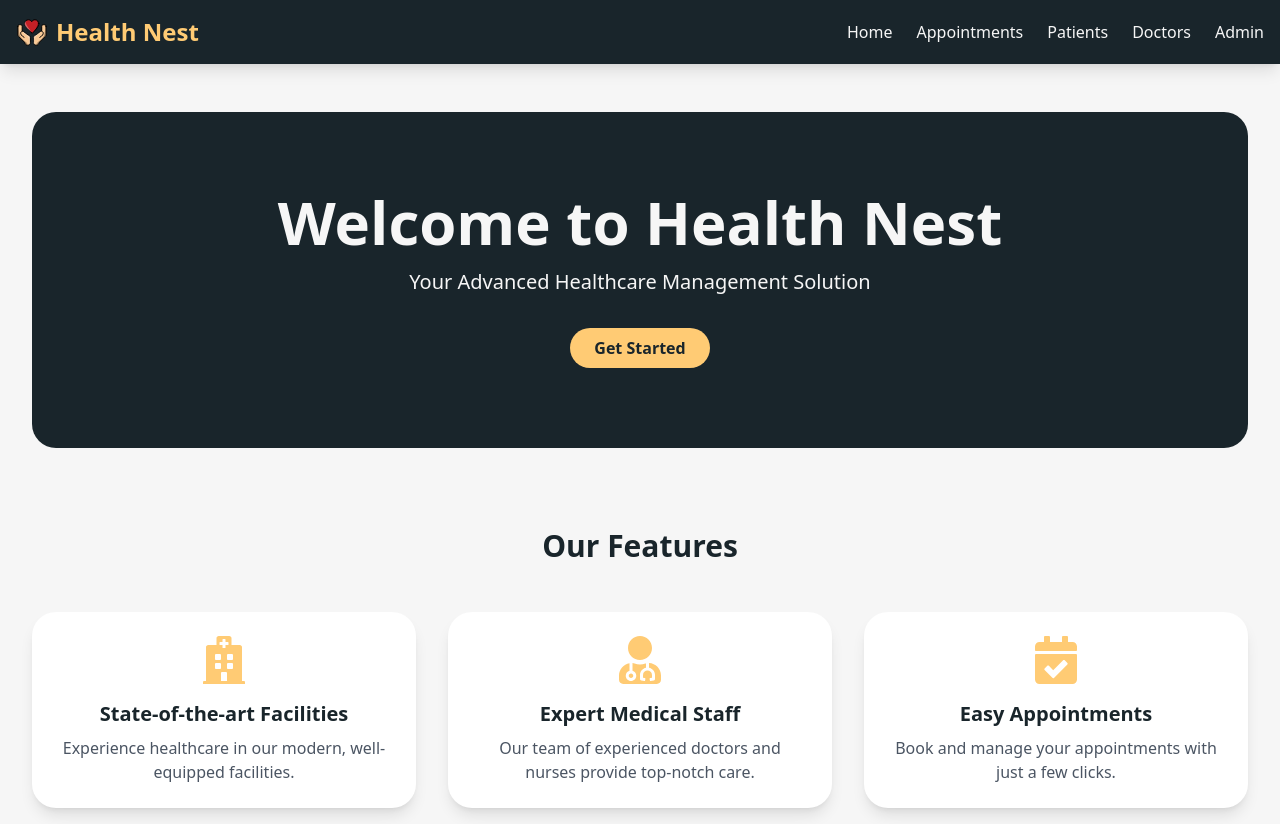
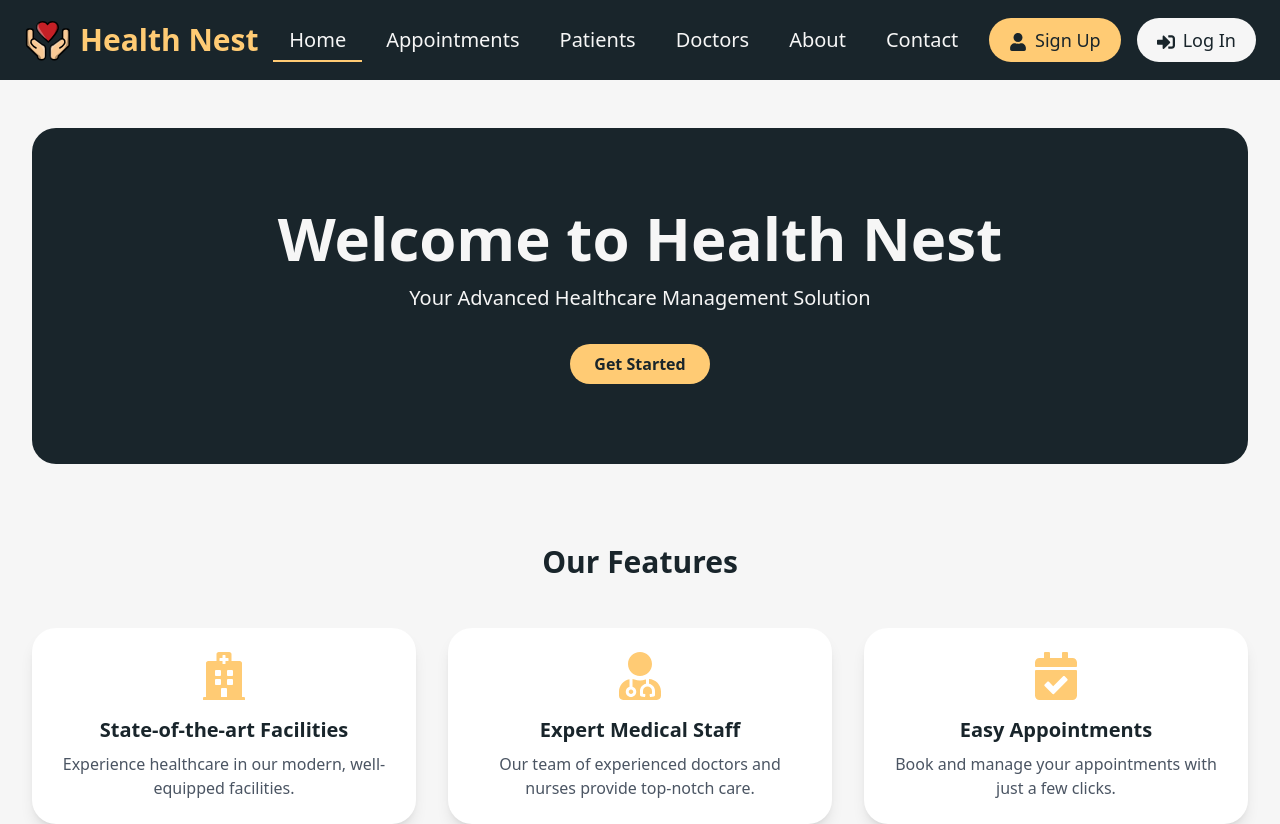
Before and after one commit to yazdanhaider/Hospital-Management, a React (Vite) app in the folder Frontend/: page / in a window 1280 px wide. Shown: the top 824 px of the page. Built offline with nearby package versions, Linux system fonts and the light colour scheme.

Commit message:
Enhanced header and added title

```diff
--- a/Frontend/src/components/Appointments.jsx
+++ b/Frontend/src/components/Appointments.jsx
@@ -78,10 +78,10 @@ const Appointments = () => {
 	);
 
 	return (
-		<div className="bg-light min-h-screen p-8">
-			<h1 className="text-4xl font-bold text-primary mb-8">Appointment Management</h1>
+		<div className="bg-light min-h-screen p-4 sm:p-8">
+			<h1 className="text-3xl sm:text-4xl font-bold text-primary mb-6 sm:mb-8">Appointment Management</h1>
 
-			<div className="mb-8 flex justify-between items-center">
+			<div className="mb-6 sm:mb-8 flex flex-col sm:flex-row justify-between items-center space-y-4 sm:space-y-0">
 				<motion.button
 					whileHover={{ scale: 1.05 }}
 					whileTap={{ scale: 0.95 }}
@@ -91,12 +91,12 @@ const Appointments = () => {
 					<FaCalendarPlus className="mr-2" />
 					{showForm ? 'Cancel' : 'New Appointment'}
 				</motion.button>
-				<div className="relative">
+				<div className="relative w-full sm:w-auto">
 					<FaSearch className="absolute left-3 top-1/2 transform -translate-y-1/2 text-gray-400" />
 					<input
 						type="text"
 						placeholder="Search appointments..."
-						className="pl-10 pr-4 py-2 border border-gray-300 rounded-full focus:outline-none focus:ring-2 focus:ring-accent"
+						className="w-full sm:w-64 pl-10 pr-4 py-2 border border-gray-300 rounded-full focus:outline-none focus:ring-2 focus:ring-accent"
 						value={searchTerm}
 						onChange={(e) => setSearchTerm(e.target.value)}
 					/>
--- a/Frontend/src/components/Header.jsx
+++ b/Frontend/src/components/Header.jsx
@@ -1,66 +1,114 @@
-import { useState } from "react";
-import { Link } from "react-router-dom";
-import { useMediaQuery } from "../hooks/useMediaQuery";
-import { FaBars, FaTimes } from 'react-icons/fa';
+import { useState, useEffect } from "react";
+import { Link, useLocation } from "react-router-dom";
+import { motion, AnimatePresence } from 'framer-motion';
+import { FaUser, FaSignInAlt, FaBars, FaTimes } from 'react-icons/fa';
 import Logo from '../assets/logo.svg';
 
 const Header = () => {
-    const isTablet = useMediaQuery("only screen and (max-width: 768px)");
     const [isMenuOpen, setIsMenuOpen] = useState(false);
+    const [activeItem, setActiveItem] = useState('/');
+    const location = useLocation();
 
-    const toggleMenu = () => {
-        setIsMenuOpen(!isMenuOpen);
-    };
+    useEffect(() => {
+        setActiveItem(location.pathname);
+    }, [location]);
 
     const navItems = [
         { title: 'Home', path: '/' },
         { title: 'Appointments', path: '/appointments' },
         { title: 'Patients', path: '/patients' },
         { title: 'Doctors', path: '/doctors' },
-        { title: 'Admin', path: '/admin' },
+        { title: 'About', path: '/about-us' },
+        { title: 'Contact', path: '/contact-us' },
     ];
 
     return (
-        <header className="bg-primary text-light p-4 sticky top-0 z-10 shadow-lg transition duration-300">
-            <nav className="container mx-auto flex justify-between items-center">
-                <Link to="/" className="flex items-center text-2xl font-bold text-accent hover:text-light transition duration-300">
-                    <img src={Logo} alt="Health Nest Logo" className="h-8 w-auto mr-2" />
-                    Health Nest
-                </Link>
-                {isTablet ? (
-                    <>
-                        <button onClick={toggleMenu} className="text-light focus:outline-none">
-                            {isMenuOpen ? <FaTimes size={24} /> : <FaBars size={24} />}
-                        </button>
-                        {isMenuOpen && (
-                            <div className="absolute top-16 left-0 w-full bg-primary p-4 shadow-lg">
-                                {navItems.map((item, index) => (
-                                    <Link
-                                        key={index}
-                                        to={item.path}
-                                        className="block py-2 text-light hover:text-accent transition duration-300"
-                                        onClick={toggleMenu}
-                                    >
-                                        {item.title}
-                                    </Link>
-                                ))}
-                            </div>
-                        )}
-                    </>
-                ) : (
-                    <div className="flex space-x-6">
-                        {navItems.map((item, index) => (
+        <header className="bg-gradient-to-r from-primary to-secondary py-4 px-6">
+            <div className="container mx-auto">
+                <div className="flex justify-between items-center">
+                    <Link to="/" className="flex items-center space-x-2">
+                        <img src={Logo} alt="Health Nest Logo" className="h-12 w-auto" />
+                        <span className="text-3xl font-bold text-accent">Health Nest</span>
+                    </Link>
+
+                    <nav className="hidden md:flex space-x-2">
+                        {navItems.map((item) => (
                             <Link
-                                key={index}
+                                key={item.path}
                                 to={item.path}
-                                className="text-light hover:text-accent transition duration-300"
+                                className={`relative px-4 py-2 text-xl font-medium text-light hover:text-accent transition-colors duration-300 ${
+                                    activeItem === item.path ? 'text-accent' : ''
+                                }`}
                             >
                                 {item.title}
+                                {activeItem === item.path && (
+                                    <motion.div
+                                        className="absolute bottom-0 left-0 right-0 h-0.5 bg-accent"
+                                        layoutId="underline"
+                                        initial={false}
+                                        transition={{ type: "spring", stiffness: 300, damping: 30 }}
+                                    />
+                                )}
                             </Link>
                         ))}
+                    </nav>
+
+                    <div className="hidden md:flex items-center space-x-4">
+                        <Link to="/signup" className="bg-accent text-primary px-5 py-2 rounded-full hover:bg-light transition duration-300 text-lg font-medium">
+                            <FaUser className="inline-block mr-2" />Sign Up
+                        </Link>
+                        <Link to="/login" className="bg-light text-primary px-5 py-2 rounded-full hover:bg-accent transition duration-300 text-lg font-medium">
+                            <FaSignInAlt className="inline-block mr-2" />Log In
+                        </Link>
                     </div>
-                )}
-            </nav>
+
+                    <button
+                        className="md:hidden text-light focus:outline-none"
+                        onClick={() => setIsMenuOpen(!isMenuOpen)}
+                    >
+                        {isMenuOpen ? <FaTimes size={28} /> : <FaBars size={28} />}
+                    </button>
+                </div>
+
+                <AnimatePresence>
+                    {isMenuOpen && (
+                        <motion.div
+                            initial={{ opacity: 0, y: -20 }}
+                            animate={{ opacity: 1, y: 0 }}
+                            exit={{ opacity: 0, y: -20 }}
+                            transition={{ duration: 0.3 }}
+                            className="md:hidden mt-4"
+                        >
+                            {navItems.map((item) => (
+                                <Link
+                                    key={item.path}
+                                    to={item.path}
+                                    className={`block py-2 px-4 text-lg font-medium text-light hover:text-accent transition duration-300 ${
+                                        activeItem === item.path ? 'text-accent' : ''
+                                    }`}
+                                    onClick={() => setIsMenuOpen(false)}
+                                >
+                                    {item.title}
+                                </Link>
+                            ))}
+                            <Link
+                                to="/signup"
+                                className="block py-2 px-4 text-lg font-medium text-light hover:text-accent transition duration-300"
+                                onClick={() => setIsMenuOpen(false)}
+                            >
+                                <FaUser className="inline-block mr-2" />Sign Up
+                            </Link>
+                            <Link
+                                to="/login"
+                                className="block py-2 px-4 text-lg font-medium text-light hover:text-accent transition duration-300"
+                                onClick={() => setIsMenuOpen(false)}
+                            >
+                                <FaSignInAlt className="inline-block mr-2" />Log In
+                            </Link>
+                        </motion.div>
+                    )}
+                </AnimatePresence>
+            </div>
         </header>
     );
 };
--- a/Frontend/src/components/Patients.jsx
+++ b/Frontend/src/components/Patients.jsx
@@ -31,10 +31,10 @@ const Patients = () => {
     );
 
     return (
-        <div className="bg-light min-h-screen p-8">
-            <h1 className="text-4xl font-bold text-primary mb-8">Patient Management</h1>
+        <div className="bg-light min-h-screen p-4 sm:p-8">
+            <h1 className="text-3xl sm:text-4xl font-bold text-primary mb-6 sm:mb-8">Patient Management</h1>
 
-            <div className="mb-8 flex justify-between items-center">
+            <div className="mb-6 sm:mb-8 flex flex-col sm:flex-row justify-between items-center space-y-4 sm:space-y-0">
                 <motion.button
                     whileHover={{ scale: 1.05 }}
                     whileTap={{ scale: 0.95 }}
@@ -44,12 +44,12 @@ const Patients = () => {
                     <FaUserPlus className="mr-2" />
                     {showForm ? 'Cancel' : 'Add New Patient'}
                 </motion.button>
-                <div className="relative">
+                <div className="relative w-full sm:w-auto">
                     <FaSearch className="absolute left-3 top-1/2 transform -translate-y-1/2 text-gray-400" />
                     <input
                         type="text"
                         placeholder="Search patients..."
-                        className="pl-10 pr-4 py-2 border border-gray-300 rounded-full focus:outline-none focus:ring-2 focus:ring-accent"
+                        className="w-full sm:w-64 pl-10 pr-4 py-2 border border-gray-300 rounded-full focus:outline-none focus:ring-2 focus:ring-accent"
                         value={searchTerm}
                         onChange={(e) => setSearchTerm(e.target.value)}
                     />
```
Also changed, not shown: Frontend/src/components/Doctors.jsx (+12 -15 lines), Frontend/src/components/Home.jsx (+9 -9 lines).
